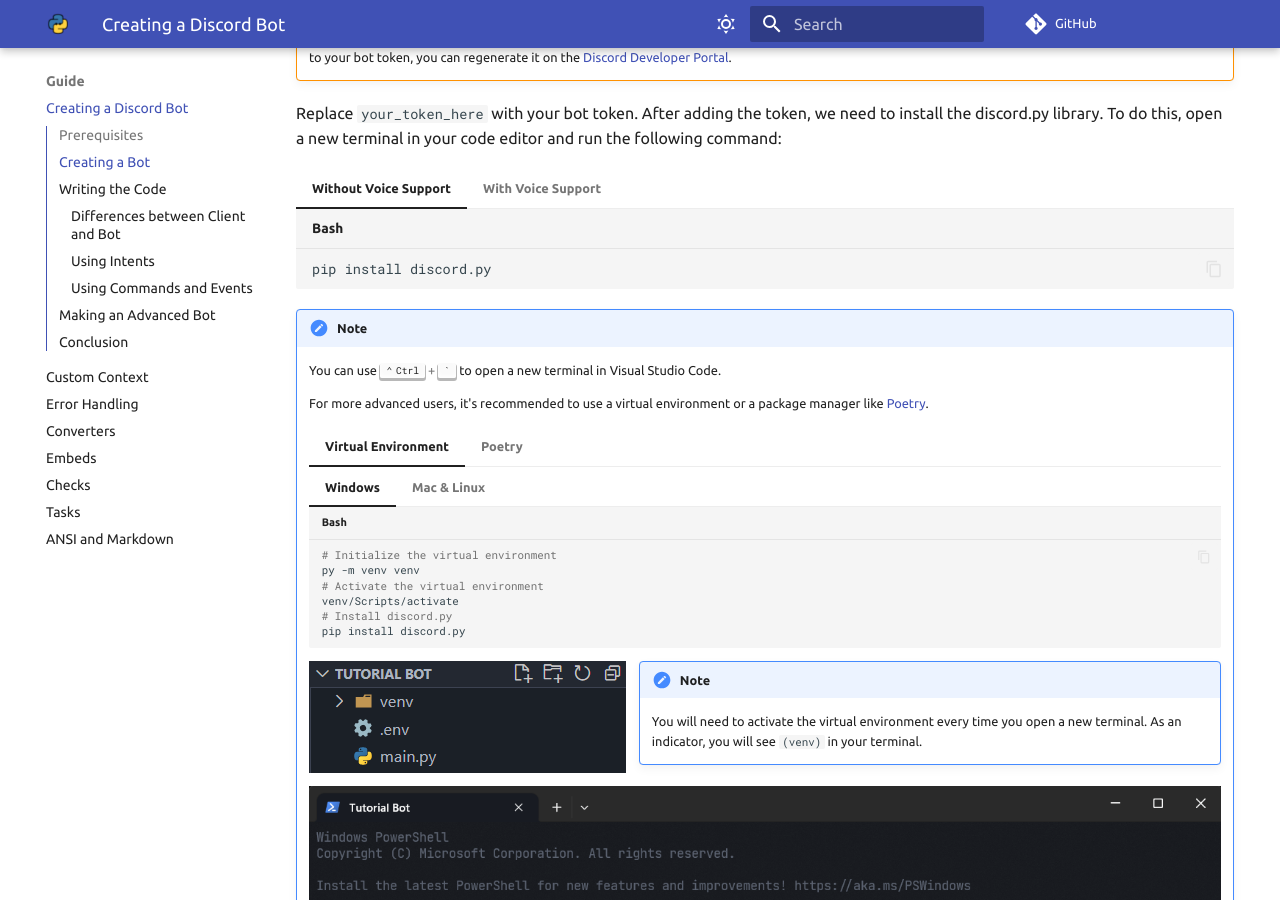
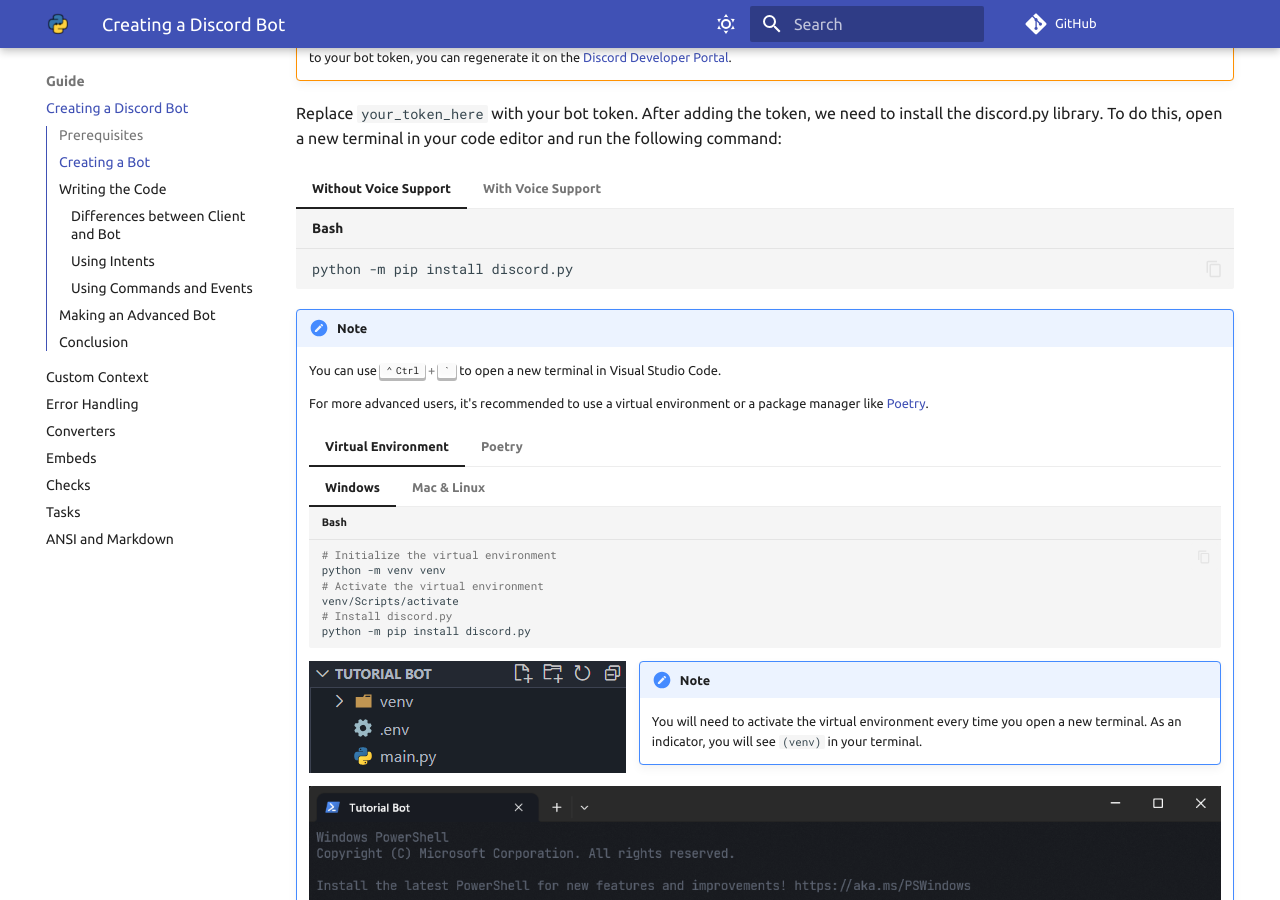
Before and after one commit to FallenDeity/discord.py-masterclass, an MkDocs documentation site: the page built from docs/creating-a-bot.md, in a window 1280 px wide and 900 px high, scrolled down 994 px. Built offline with MkDocs 1.6.1 and Material for MkDocs 9.7.7, drawn with Linux system fonts in a browser that asks for light colours; comment, search, counter and statistics services are not loaded.

Commit message:
re-done some commands since everything now uses python

````diff
--- a/docs/creating-a-bot.md
+++ b/docs/creating-a-bot.md
@@ -30,12 +30,12 @@ Replace `your_token_here` with your bot token. After adding the token, we need t
 
 === "Without Voice Support"
     ```bash
-    pip install discord.py
+    python -m pip install discord.py
     ```
 
 === "With Voice Support"
     ```bash
-    pip install discord.py[voice]
+    python -m pip install discord.py[voice]
     ```
 
 !!! note "Note"
@@ -48,20 +48,20 @@ Replace `your_token_here` with your bot token. After adding the token, we need t
         === "Windows"
             ```bash
             # Initialize the virtual environment
-            py -m venv venv
+            python -m venv venv
             # Activate the virtual environment
             venv/Scripts/activate
             # Install discord.py
-            pip install discord.py
+            python -m pip install discord.py
             ```
         === "Mac & Linux"
             ```bash
             # Initialize the virtual environment
-            python3 -m venv venv
+            python -m venv venv
             # Activate the virtual environment
             source venv/bin/activate
             # Install discord.py
-            pip install discord.py
+            python -m pip install discord.py
             ```
         ![Virtual Environment Files](assets/creating-a-bot/venv-files.png){ align=left }
         ![Virtual Environment](assets/creating-a-bot/virtual-environment.png){ align=right }
````
